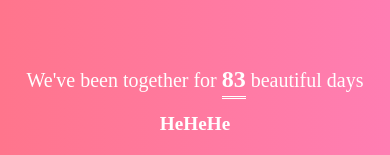
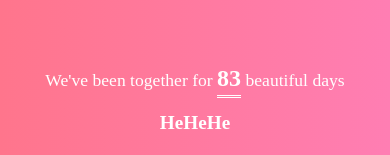
Before and after one commit to Anush-Raghavender/ishu, a plain HTML site: page index.html in a window 390 px wide. Shown: the part 379-534 px from the top of the page. Drawn offline with Linux system fonts and the light colour scheme.

Commit message:
Update index.html

```diff
--- a/index.html
+++ b/index.html
@@ -178,6 +178,12 @@
         align-items: center;
         justify-content: center;
       }
+
+      @media (max-width: 600px) {
+        p {
+          font-size: 1.1rem;
+        }
+      }
     </style>
   </head>
   <body>
```
